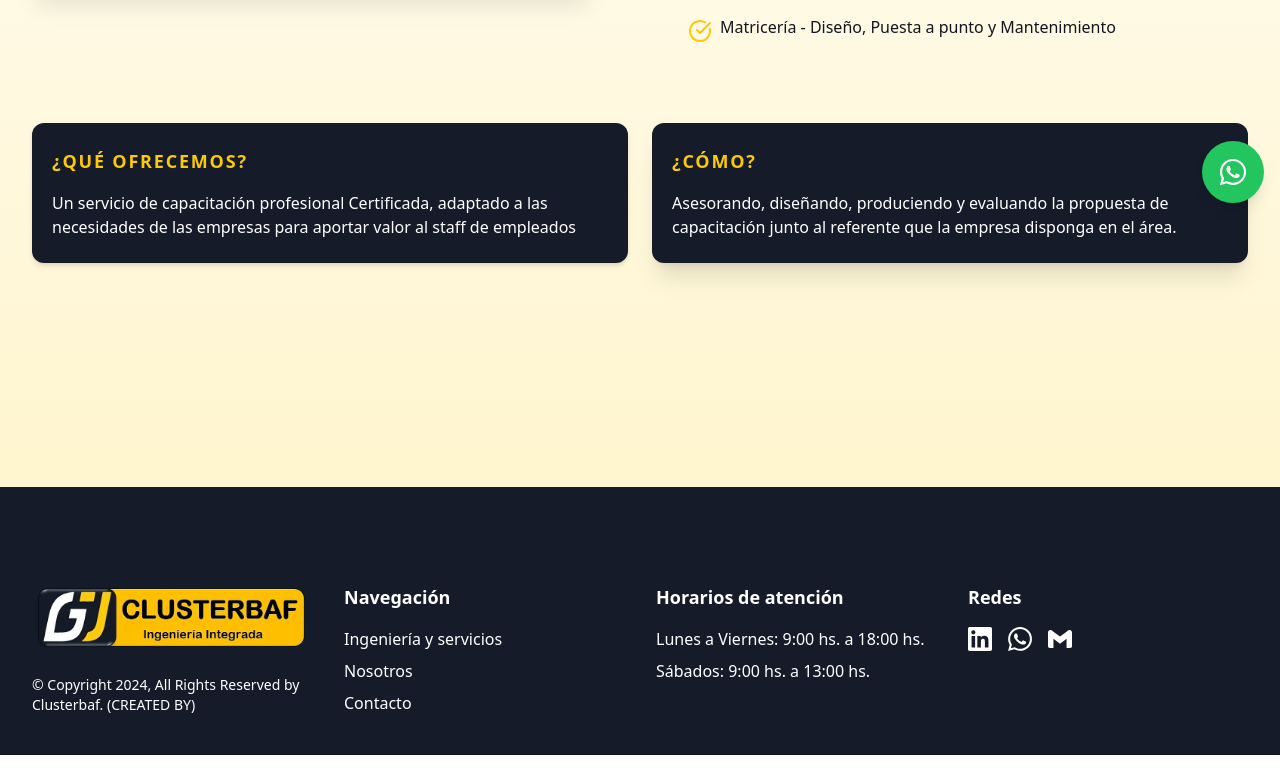
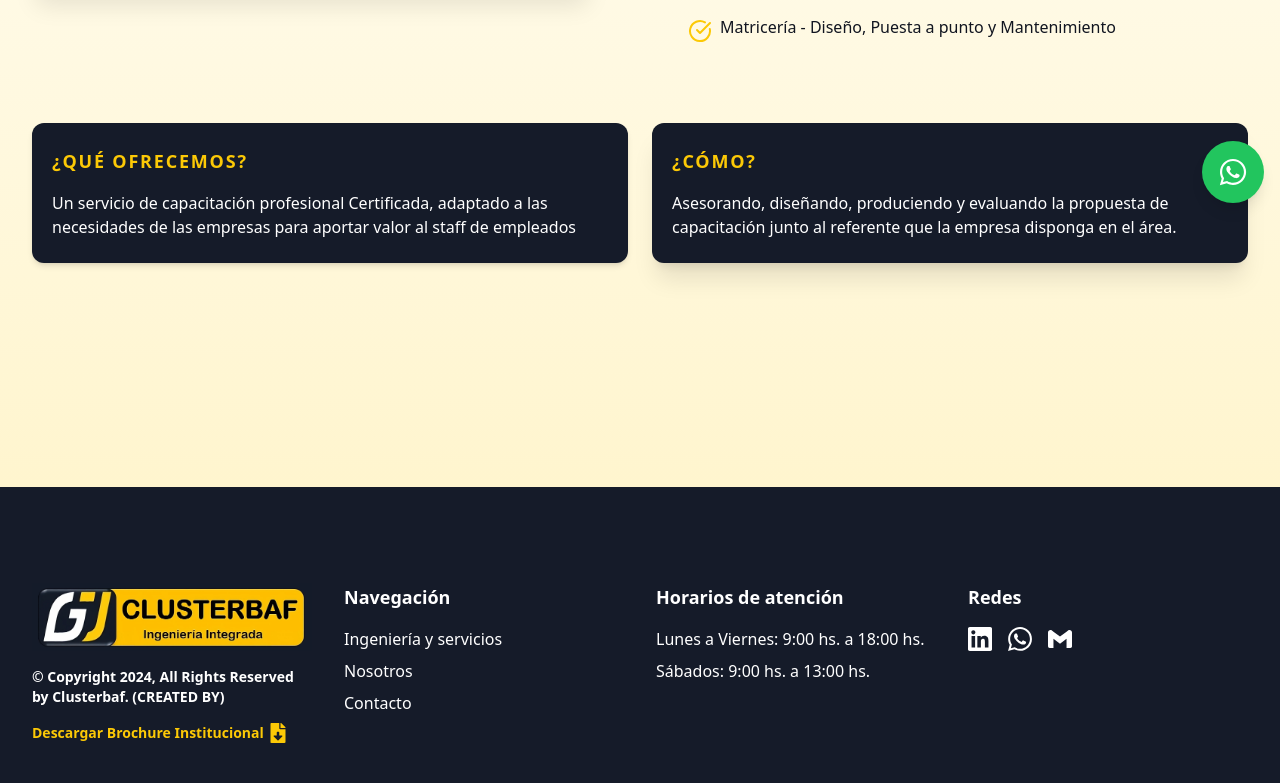
Before and after one commit to bautiliendo/clusterbaf-project, a React (Vite) app: page /capacitaciones in a window 1280 px wide. Shown: the part 581-1364 px from the top of the page. Before the commit the page ends 1336 px from the top, so only its background shows below. Built offline with nearby package versions, Linux system fonts and the light colour scheme; what tailwindcss-animated would draw is missing.

Commit message:
Descargar brochure

```diff
--- a/src/common/Footer.tsx
+++ b/src/common/Footer.tsx
@@ -2,18 +2,23 @@ import React from 'react';
 import Logo from '../assets/logo-footer-transformed.webp';
 import { handleGmail, handleLinkedIn, handleWhatsapp } from '../helpers/handleLinks';
 import { useScrollNavigation } from '../helpers/ScrollToSection';
+import { FaFileDownload } from "react-icons/fa";
+import Brochure from '../assets/Brochure Institucional Clusterbaf.pdf'
 
 export const Footer: React.FC = () => {
     const scrollToSection = useScrollNavigation();
-
 
     return (
         <footer className="py-10 bg-rich_black sm:pt-16 lg:pt-24">
             <div className="px-4 mx-auto sm:px-6 lg:px-8 max-w-7xl">
                 <div className="grid grid-cols-1 gap-8 md:grid-cols-2 lg:grid-cols-4">
                     <div>
-                        <img className="mb-6 w-full max-w-80 hover:cursor-pointer" src={Logo} onClick={() => scrollToSection("hero")} alt="Logo clusterbaf" />
-                        <p className="text-sm text-white">© Copyright 2024, All Rights Reserved by Clusterbaf. (CREATED BY)</p>
+                        <img className="mb-4 w-full max-w-80 hover:cursor-pointer" src={Logo} onClick={() => scrollToSection("hero")} alt="Logo clusterbaf" />
+                        <p className="text-sm text-white mb-4 font-semibold">© Copyright 2024, All Rights Reserved by Clusterbaf. (CREATED BY)</p>
+                        <div className='flex gap-1 hover:cursor-pointer'>
+                            <a href={Brochure} onClick={(e) => { e.preventDefault(); window.open(Brochure, '_blank'); }} className="text-sm font-semibold text-jonquil">Descargar Brochure Institucional</a>
+                            <FaFileDownload className='text-jonquil' size={20} />
+                        </div>
                     </div>
 
                     <div>
```
Also changed, not shown: 1 other file (tests, documents, lock files or other folders).
